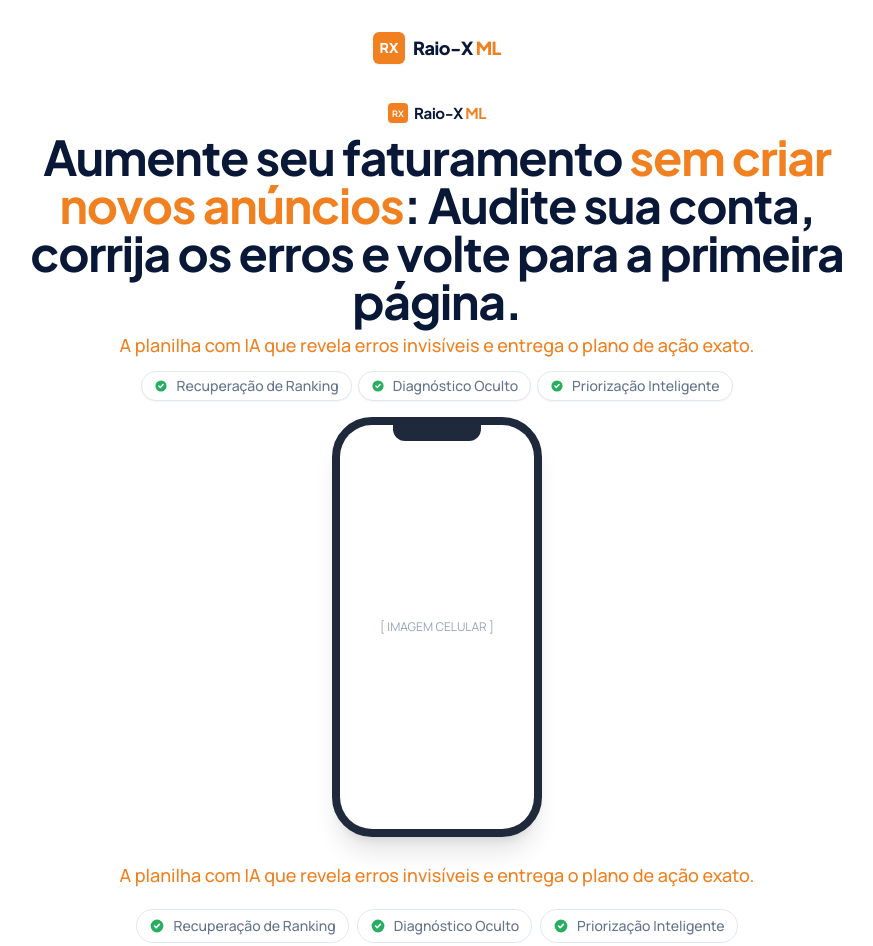
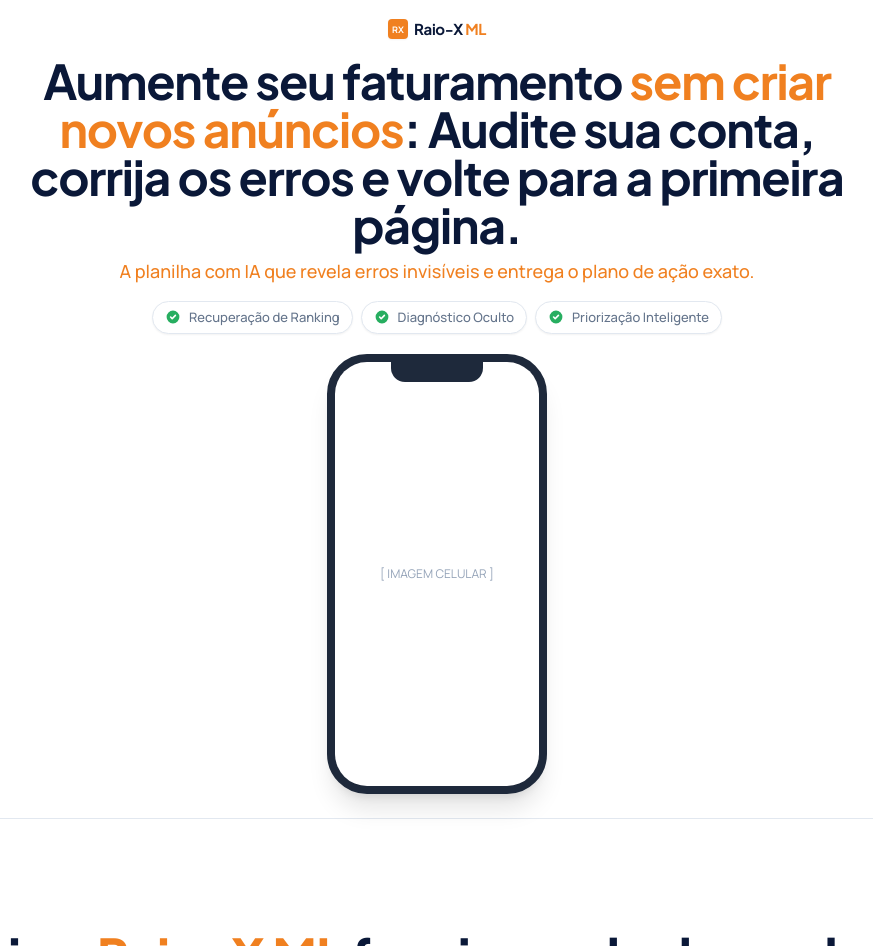
Before and after one commit to 360gestaoindaut-lgtm/landing-page-raiox-a, a plain HTML site: page index.html in a window 1280 px wide. Shown: the top 946 px of the page, without its empty margins (203-1076 px from the left). Drawn offline with nearby package versions, Linux system fonts and the light colour scheme.

Commit message:
Ajuste Above the Fold: Reduz fontes, paddings e insere mockup de celular com background circular

```diff
--- a/index.html
+++ b/index.html
@@ -229,26 +229,14 @@
 <!-- ============================================================ -->
 <!-- SEÇÃO 1 — HERO                                                -->
 <!-- ============================================================ -->
-<div class="h-2 w-full bg-gradient-to-r from-orange-400 via-pink-500 to-purple-600"></div>
+
 
 <section class="relative bg-white overflow-hidden pb-12 border-b border-slate-200">
-
-  <div class="relative max-w-4xl mx-auto px-6 pt-6 pb-2 flex justify-center">
-    <div class="flex items-center gap-2">
-      <div class="w-8 h-8 bg-orange rounded-md flex items-center justify-center shadow-sm">
-        <span class="text-white font-extrabold text-sm">RX</span>
-      </div>
-      <span class="text-navy font-display font-extrabold text-lg tracking-tight">Raio-X <span class="text-orange">ML</span></span>
-    </div>
-  </div>
-
-  <div class="relative max-w-4xl mx-auto px-6 pt-4 text-center flex flex-col items-center">
-
 <div class="h-1.5 w-full bg-gradient-to-r from-orange-400 via-orange-500 to-navy-light"></div>
 
-<section class="relative bg-white pb-6 pt-2">
+<section class="relative bg-white pb-6 pt-3 border-b border-slate-200">
 
-  <div class="flex justify-center mb-2">
+  <div class="flex justify-center mb-4">
     <div class="flex items-center gap-1.5">
       <div class="w-5 h-5 bg-orange rounded flex items-center justify-center shadow-sm">
         <span class="text-white font-bold text-[9px]">RX</span>
@@ -259,64 +247,31 @@
 
   <div class="w-full max-w-[360px] md:max-w-4xl mx-auto px-4 text-center flex flex-col items-center">
 
-    <h1 class="font-display text-navy text-[25px] md:text-5xl font-bold leading-[1.15] mb-1.5 tracking-tight">
+    <h1 class="font-display text-navy text-[25px] md:text-5xl font-bold leading-[1.15] mb-2 tracking-tight">
         Aumente seu faturamento <span class="text-orange">sem criar novos anúncios</span>: Audite sua conta, corrija os erros e volte para a primeira página.
     </h1>
 
-    <p class="text-orange font-medium text-[14px] md:text-lg leading-tight mb-3 px-2">
+    <p class="text-orange font-medium text-[14px] md:text-lg leading-tight mb-4 px-2">
       A planilha com IA que revela erros invisíveis e entrega o plano de ação exato.
     </p>
 
-    <div class="flex flex-col md:flex-row gap-1.5 w-full md:w-auto px-2 mb-3">
-        <div class="flex items-center justify-center gap-2 border border-slate-200 rounded-full py-1 px-3 bg-white shadow-sm">
-            <svg class="w-3.5 h-3.5 text-success" fill="currentColor" viewBox="0 0 20 20"><path fill-rule="evenodd" d="M10 18a8 8 0 100-16 8 8 0 000 16zm3.707-9.293a1 1 0 00-1.414-1.414L9 10.586 7.707 9.293a1 1 0 00-1.414 1.414l2 2a1 1 0 001.414 0l4-4z" clip-rule="evenodd"></path></svg>
-            <span class="text-slate-500 font-medium text-[12px] md:text-sm">Recuperação de Ranking</span>
+    <div class="flex flex-col md:flex-row gap-2 w-full md:w-auto px-2 mb-4">
+        <div class="flex items-center justify-center gap-2 border border-slate-200 rounded-full py-1.5 px-3 bg-white shadow-sm">
+            <svg class="w-4 h-4 text-success" fill="currentColor" viewBox="0 0 20 20"><path fill-rule="evenodd" d="M10 18a8 8 0 100-16 8 8 0 000 16zm3.707-9.293a1 1 0 00-1.414-1.414L9 10.586 7.707 9.293a1 1 0 00-1.414 1.414l2 2a1 1 0 001.414 0l4-4z" clip-rule="evenodd"></path></svg>
+            <span class="text-slate-500 font-medium text-[13px]">Recuperação de Ranking</span>
         </div>
-        <div class="flex items-center justify-center gap-2 border border-slate-200 rounded-full py-1 px-3 bg-white shadow-sm">
-            <svg class="w-3.5 h-3.5 text-success" fill="currentColor" viewBox="0 0 20 20"><path fill-rule="evenodd" d="M10 18a8 8 0 100-16 8 8 0 000 16zm3.707-9.293a1 1 0 00-1.414-1.414L9 10.586 7.707 9.293a1 1 0 00-1.414 1.414l2 2a1 1 0 001.414 0l4-4z" clip-rule="evenodd"></path></svg>
-            <span class="text-slate-500 font-medium text-[12px] md:text-sm">Diagnóstico Oculto</span>
+        <div class="flex items-center justify-center gap-2 border border-slate-200 rounded-full py-1.5 px-3 bg-white shadow-sm">
+            <svg class="w-4 h-4 text-success" fill="currentColor" viewBox="0 0 20 20"><path fill-rule="evenodd" d="M10 18a8 8 0 100-16 8 8 0 000 16zm3.707-9.293a1 1 0 00-1.414-1.414L9 10.586 7.707 9.293a1 1 0 00-1.414 1.414l2 2a1 1 0 001.414 0l4-4z" clip-rule="evenodd"></path></svg>
+            <span class="text-slate-500 font-medium text-[13px]">Diagnóstico Oculto</span>
         </div>
-        <div class="flex items-center justify-center gap-2 border border-slate-200 rounded-full py-1 px-3 bg-white shadow-sm">
-            <svg class="w-3.5 h-3.5 text-success" fill="currentColor" viewBox="0 0 20 20"><path fill-rule="evenodd" d="M10 18a8 8 0 100-16 8 8 0 000 16zm3.707-9.293a1 1 0 00-1.414-1.414L9 10.586 7.707 9.293a1 1 0 00-1.414 1.414l2 2a1 1 0 001.414 0l4-4z" clip-rule="evenodd"></path></svg>
-            <span class="text-slate-500 font-medium text-[12px] md:text-sm">Priorização Inteligente</span>
+        <div class="flex items-center justify-center gap-2 border border-slate-200 rounded-full py-1.5 px-3 bg-white shadow-sm">
+            <svg class="w-4 h-4 text-success" fill="currentColor" viewBox="0 0 20 20"><path fill-rule="evenodd" d="M10 18a8 8 0 100-16 8 8 0 000 16zm3.707-9.293a1 1 0 00-1.414-1.414L9 10.586 7.707 9.293a1 1 0 00-1.414 1.414l2 2a1 1 0 001.414 0l4-4z" clip-rule="evenodd"></path></svg>
+            <span class="text-slate-500 font-medium text-[13px]">Priorização Inteligente</span>
         </div>
     </div>
 
     <div class="w-full flex justify-center relative mt-1">
       <div class="absolute top-1/2 left-1/2 transform -translate-x-1/2 -translate-y-1/2 w-[260px] h-[260px] bg-gradient-to-t from-orange-200 to-transparent rounded-full opacity-70 -z-10"></div>
-
-      <div class="relative z-10 w-[210px] aspect-[9/18] bg-slate-900 rounded-[2.5rem] border-[8px] border-slate-800 shadow-xl overflow-hidden flex flex-col items-center">
-         <div class="w-[45%] h-4 bg-slate-800 rounded-b-[12px] absolute top-0 z-20"></div>
-         <div class="w-full h-full bg-white flex items-center justify-center text-slate-400 text-xs">
-            [ IMAGEM CELULAR ]
-         </div>
-      </div>
-    </div>
-
-  </div>
-</section>
-
-    <p class="text-orange font-medium text-[15px] md:text-lg leading-snug mb-5 px-2">
-      A planilha com IA que revela erros invisíveis e entrega o plano de ação exato.
-    </p>
-
-    <div class="flex flex-col md:flex-row gap-2 w-full md:w-auto px-2 mb-6">
-        <div class="flex items-center justify-center gap-2 border border-slate-200 rounded-full py-1.5 px-3 bg-white">
-            <svg class="w-4 h-4 text-success" fill="currentColor" viewBox="0 0 20 20"><path fill-rule="evenodd" d="M10 18a8 8 0 100-16 8 8 0 000 16zm3.707-9.293a1 1 0 00-1.414-1.414L9 10.586 7.707 9.293a1 1 0 00-1.414 1.414l2 2a1 1 0 001.414 0l4-4z" clip-rule="evenodd"></path></svg>
-            <span class="text-slate-500 font-medium text-[13px] md:text-sm">Recuperação de Ranking</span>
-        </div>
-        <div class="flex items-center justify-center gap-2 border border-slate-200 rounded-full py-1.5 px-3 bg-white">
-            <svg class="w-4 h-4 text-success" fill="currentColor" viewBox="0 0 20 20"><path fill-rule="evenodd" d="M10 18a8 8 0 100-16 8 8 0 000 16zm3.707-9.293a1 1 0 00-1.414-1.414L9 10.586 7.707 9.293a1 1 0 00-1.414 1.414l2 2a1 1 0 001.414 0l4-4z" clip-rule="evenodd"></path></svg>
-            <span class="text-slate-500 font-medium text-[13px] md:text-sm">Diagnóstico Oculto</span>
-        </div>
-        <div class="flex items-center justify-center gap-2 border border-slate-200 rounded-full py-1.5 px-3 bg-white">
-            <svg class="w-4 h-4 text-success" fill="currentColor" viewBox="0 0 20 20"><path fill-rule="evenodd" d="M10 18a8 8 0 100-16 8 8 0 000 16zm3.707-9.293a1 1 0 00-1.414-1.414L9 10.586 7.707 9.293a1 1 0 00-1.414 1.414l2 2a1 1 0 001.414 0l4-4z" clip-rule="evenodd"></path></svg>
-            <span class="text-slate-500 font-medium text-[13px] md:text-sm">Priorização Inteligente</span>
-        </div>
-    </div>
-
-    <div class="mt-2 w-full flex justify-center relative">
-      <div class="absolute top-1/2 left-1/2 transform -translate-x-1/2 -translate-y-1/2 w-[280px] h-[280px] bg-gradient-to-t from-orange-200 to-transparent rounded-full opacity-70 -z-10"></div>
 
       <div class="relative z-10 w-[220px] aspect-[9/18] bg-slate-900 rounded-[2.5rem] border-[8px] border-slate-800 shadow-xl overflow-hidden flex flex-col items-center">
          <div class="w-[45%] h-5 bg-slate-800 rounded-b-[14px] absolute top-0 z-20"></div>
@@ -325,9 +280,6 @@
          </div>
       </div>
     </div>
-
-  </div>
-</section>
 
   </div>
 </section>
```
